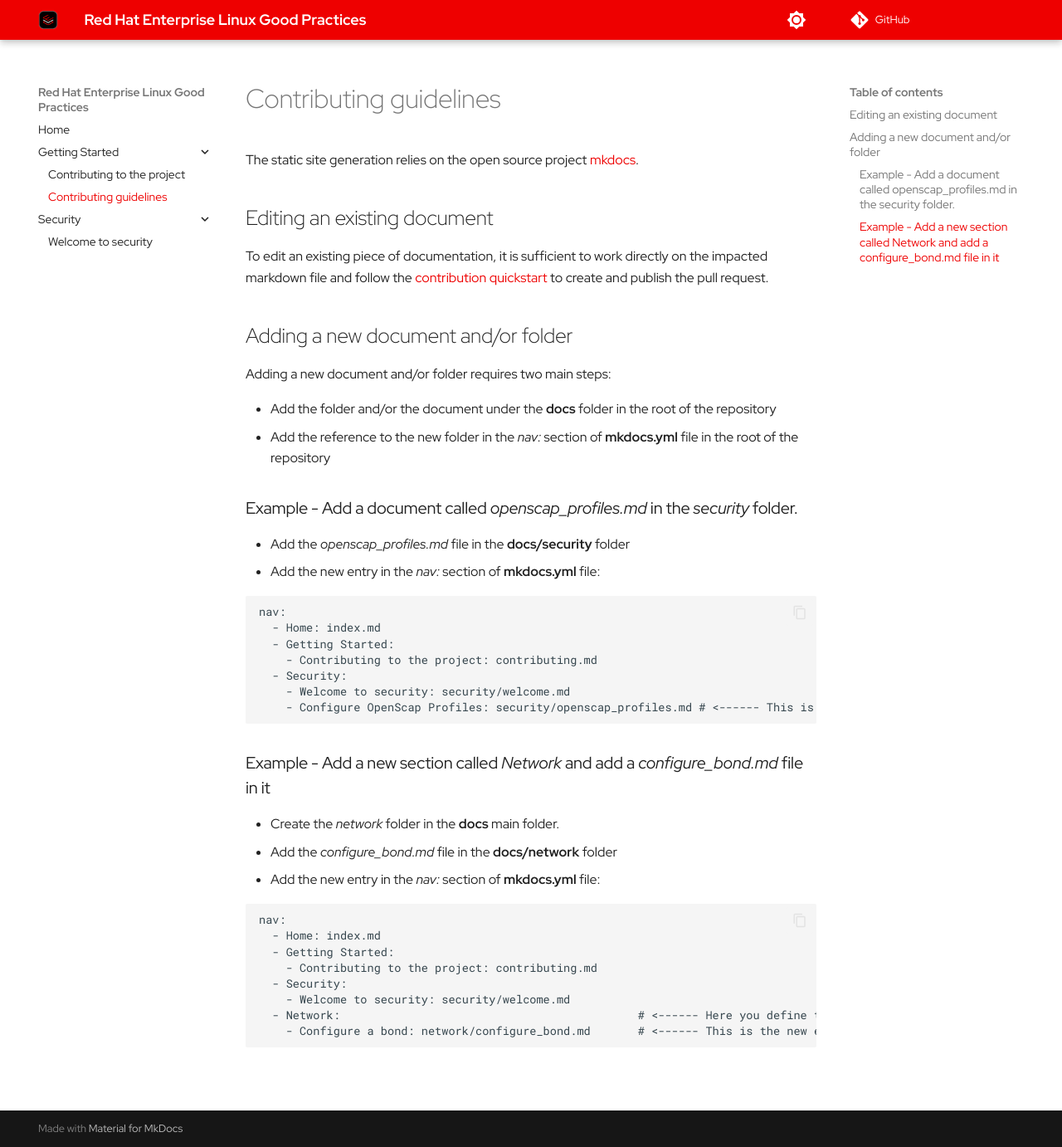
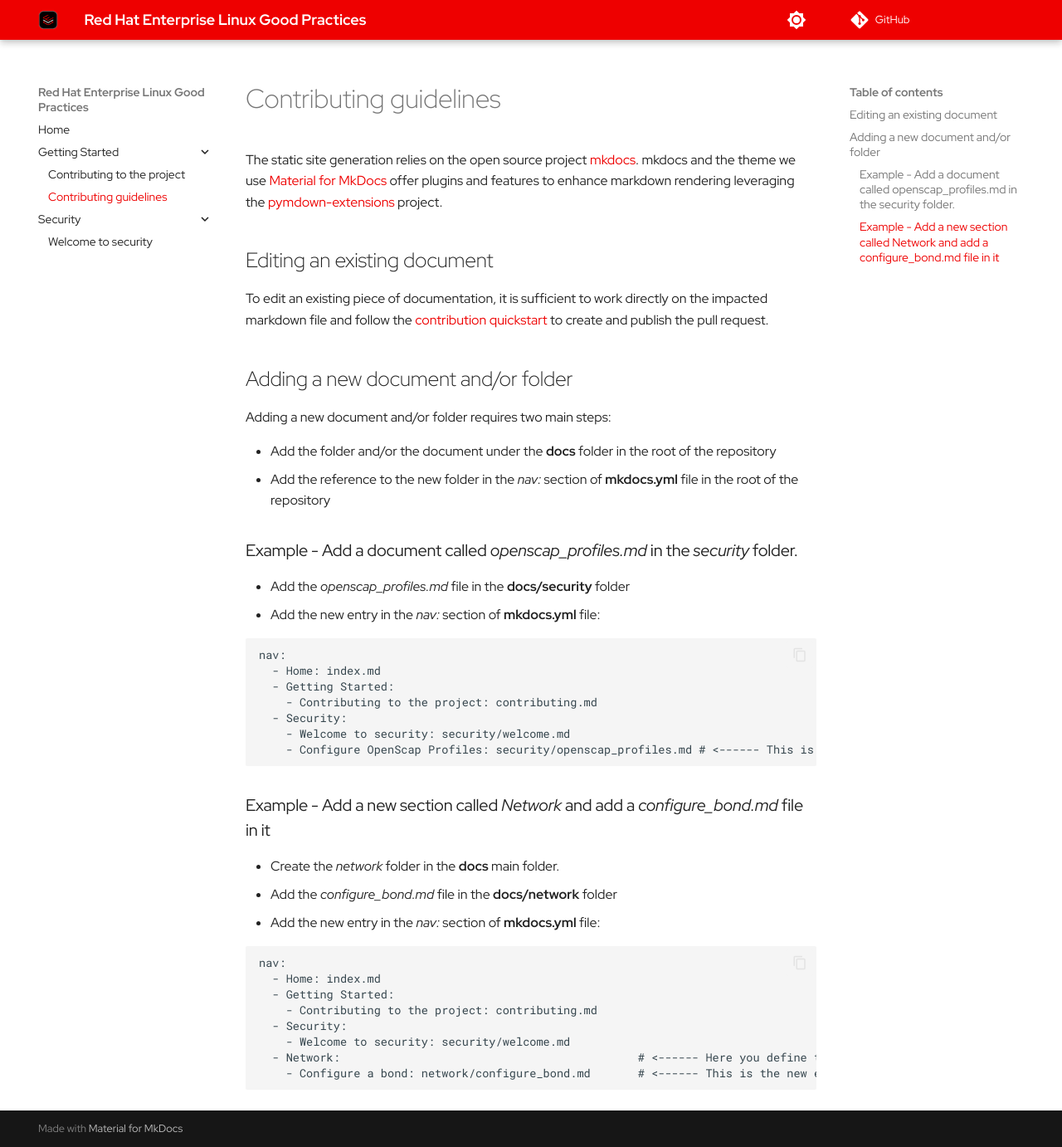
Before and after one commit to redhat-cop/rhel-good-practices, an MkDocs documentation site: the page built from docs/contribute/contribution-guidelines.md, in a window 1280 px wide and 1382 px high. Shown: the whole window at 83% size. Built offline with MkDocs 1.6.1 and Material for MkDocs 9.7.7, drawn with Linux system fonts in a browser that asks for light colours; comment, search, counter and statistics services are not loaded.

Commit message:
add references to projects

```diff
--- a/docs/contribute/contribution-guidelines.md
+++ b/docs/contribute/contribution-guidelines.md
@@ -1,6 +1,7 @@
 # Contributing guidelines
 
 The static site generation relies on the open source project [mkdocs](https://www.mkdocs.org/).
+mkdocs and the theme we use [Material for MkDocs](https://squidfunk.github.io/mkdocs-material/) offer plugins and features to enhance markdown rendering leveraging the [pymdown-extensions](https://facelessuser.github.io/pymdown-extensions/extensions/arithmatex/) project.
 
 ## Editing an existing document
 
```
